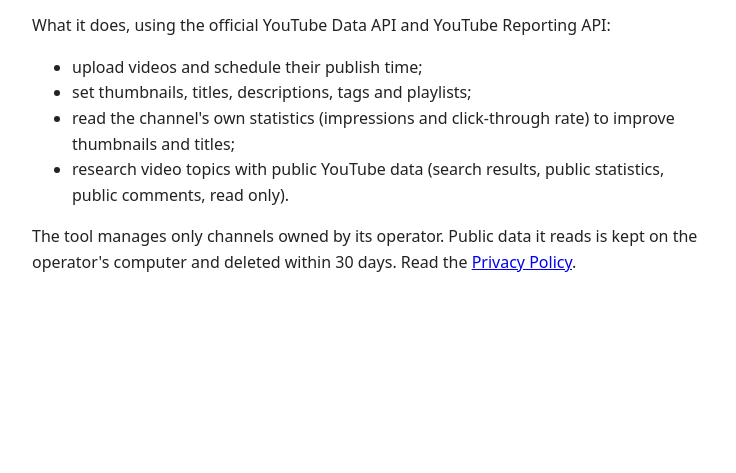
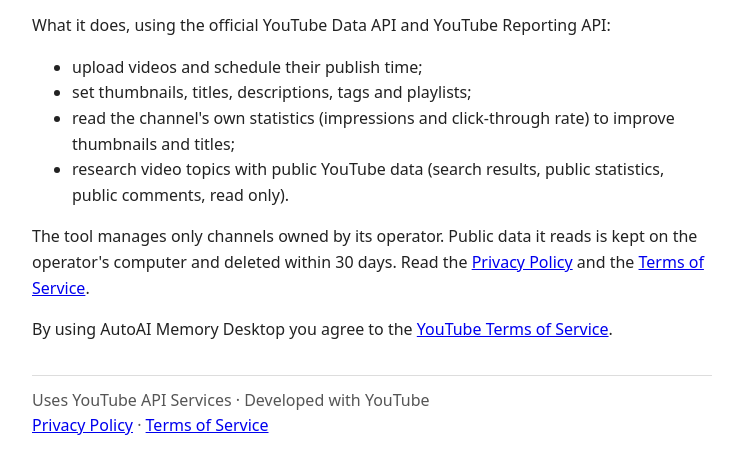
Before and after one commit to khanhytich80715-droid/khanhytich80715-droid.github.io, a plain HTML site: page index.html in a window 1280 px wide. Shown: the part 161-634 px from the top of the page, without its empty margins (268-1004 px from the left). Drawn offline with Linux system fonts and the light colour scheme.

Commit message:
Homepage: link Terms of Service, YouTube API Services notice

```diff
--- a/index.html
+++ b/index.html
@@ -17,6 +17,8 @@ It is not offered to the public.</p>
 <li>read the channel's own statistics (impressions and click-through rate) to improve thumbnails and titles;</li>
 <li>research video topics with public YouTube data (search results, public statistics, public comments, read only).</li>
 </ul>
-<p>The tool manages only channels owned by its operator. Public data it reads is kept on the operator's computer and deleted within 30 days. Read the <a href="privacy.html">Privacy Policy</a>.</p>
+<p>The tool manages only channels owned by its operator. Public data it reads is kept on the operator's computer and deleted within 30 days. Read the <a href="privacy.html">Privacy Policy</a> and the <a href="terms.html">Terms of Service</a>.</p>
+<p>By using AutoAI Memory Desktop you agree to the <a href="https://www.youtube.com/t/terms">YouTube Terms of Service</a>.</p>
+<p style="margin-top:32px;padding-top:12px;border-top:1px solid #ddd;color:#555">Uses YouTube API Services · Developed with YouTube<br><a href="privacy.html">Privacy Policy</a> · <a href="terms.html">Terms of Service</a></p>
 </body>
 </html>
```
